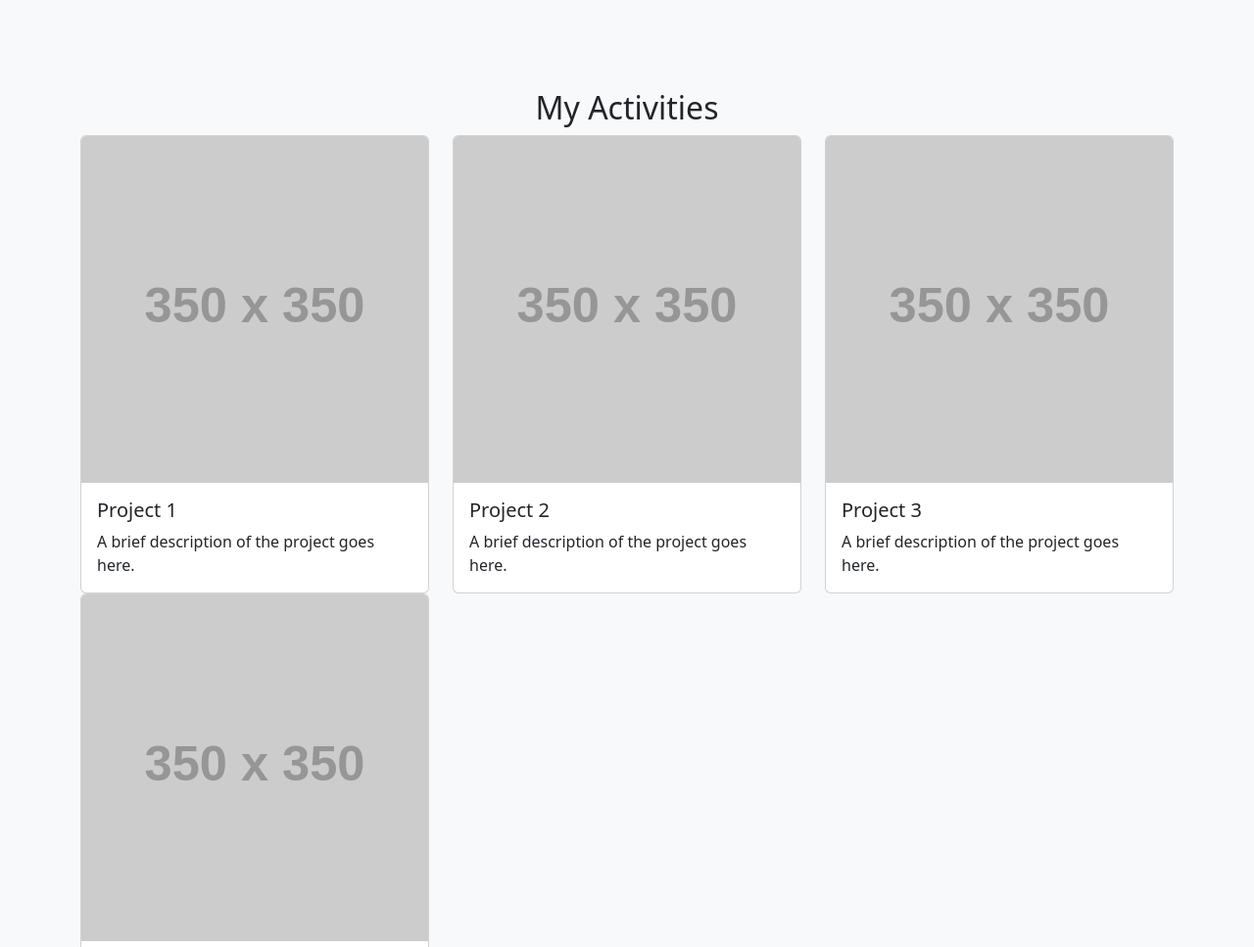
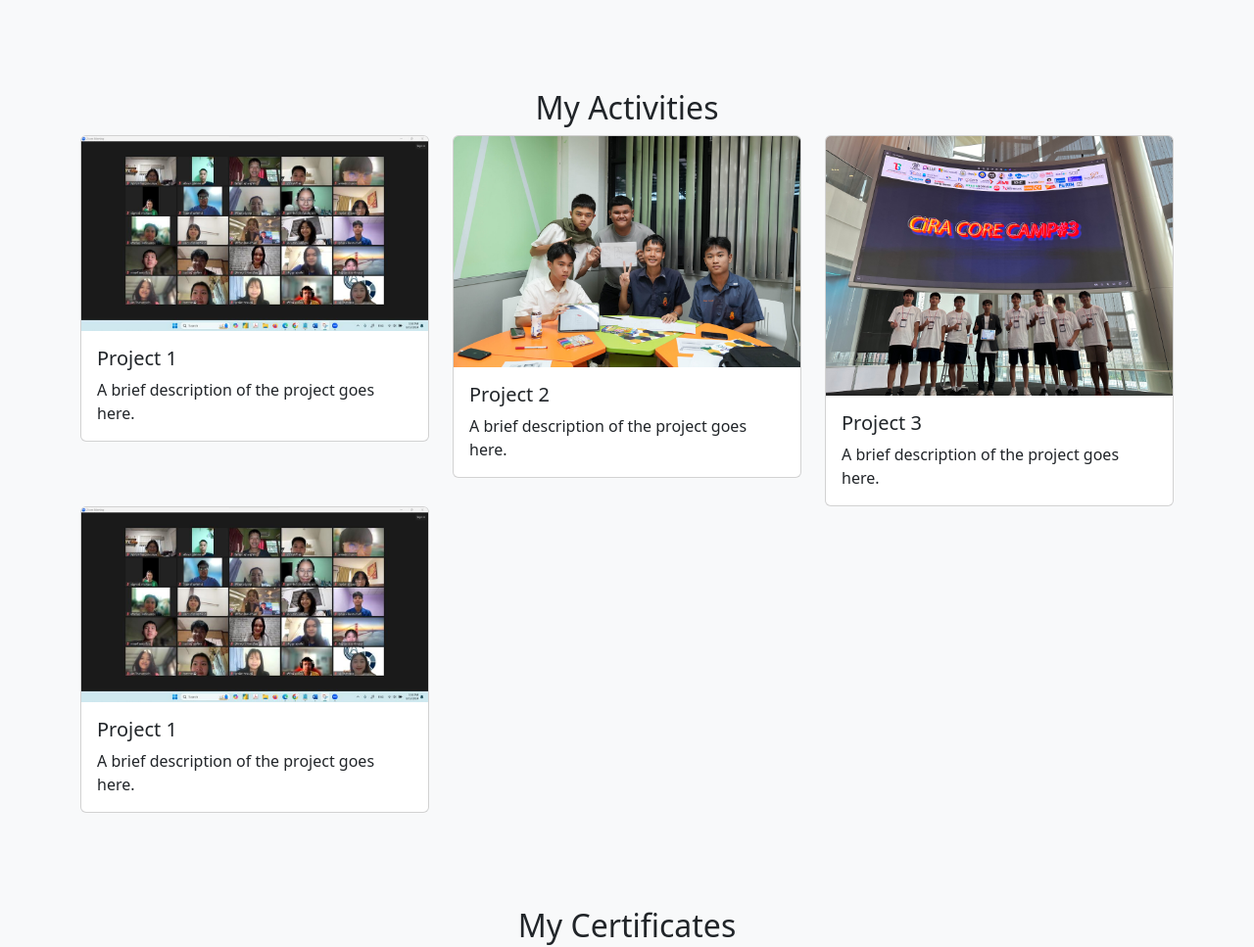
Before and after one commit to GuoyJeng/Port, a plain HTML site: page index.html in a window 1280 px wide. Shown: the part 1620-2587 px from the top of the page at 98% size. Drawn offline with nearby package versions, Linux system fonts and the light colour scheme; placeholder pictures from the web are drawn by us.

Commit message:
update Photo and html

```diff
--- a/index.html
+++ b/index.html
@@ -109,7 +109,7 @@
             <div class="row">
                 <div class="col-md-4">
                     <div class="card">
-                        <img src="https://via.placeholder.com/350" class="card-img-top" alt="Project 1">
+                        <img src="Photo/lol.jpg" class="card-img-top" alt="Project 1">
                         <div class="card-body">
                             <h5 class="card-title">Project 1</h5>
                             <p class="card-text">A brief description of the project goes here.</p>
@@ -118,7 +118,7 @@
                 </div>
                 <div class="col-md-4">
                     <div class="card">
-                        <img src="https://via.placeholder.com/350" class="card-img-top" alt="Project 2">
+                        <img src="Photo/mu.jpeg" class="card-img-top" alt="Project 2">
                         <div class="card-body">
                             <h5 class="card-title">Project 2</h5>
                             <p class="card-text">A brief description of the project goes here.</p>
@@ -127,7 +127,7 @@
                 </div>
                 <div class="col-md-4">
                     <div class="card">
-                        <img src="https://via.placeholder.com/350" class="card-img-top" alt="Project 3">
+                        <img src="Photo/ciracorecamp_0.jpg" class="card-img-top" alt="Project 3">
                         <div class="card-body">
                             <h5 class="card-title">Project 3</h5>
                             <p class="card-text">A brief description of the project goes here.</p>
@@ -136,7 +136,7 @@
                 </div>
                 <div class="col-md-4">
                     <div class="card">
-                        <img src="https://via.placeholder.com/350" class="card-img-top" alt="Project 1">
+                        <img src="Photo/lol.jpg" class="card-img-top" alt="Project 1">
                         <div class="card-body">
                             <h5 class="card-title">Project 1</h5>
                             <p class="card-text">A brief description of the project goes here.</p>
```
Also changed, not shown: Photo/add _func.png (added), Photo/mu_cer.jpg (added), 1 other file.
